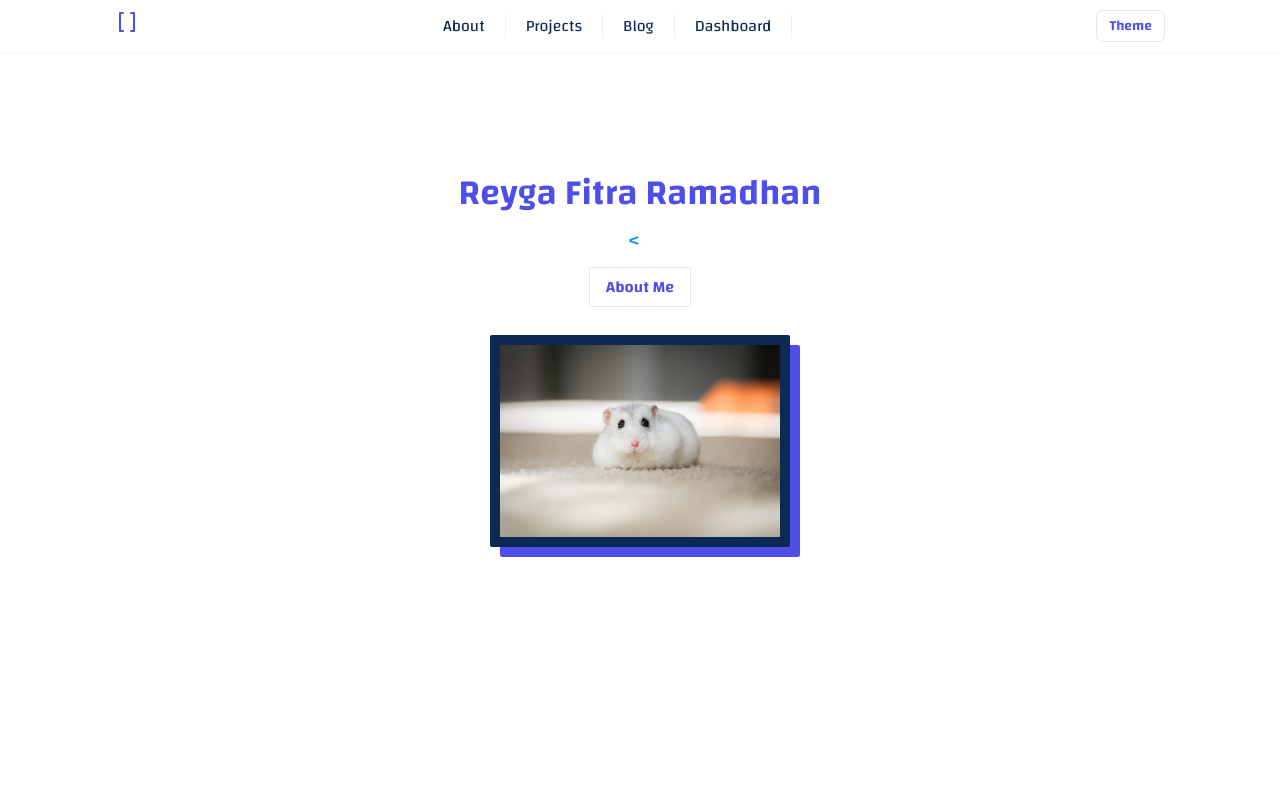
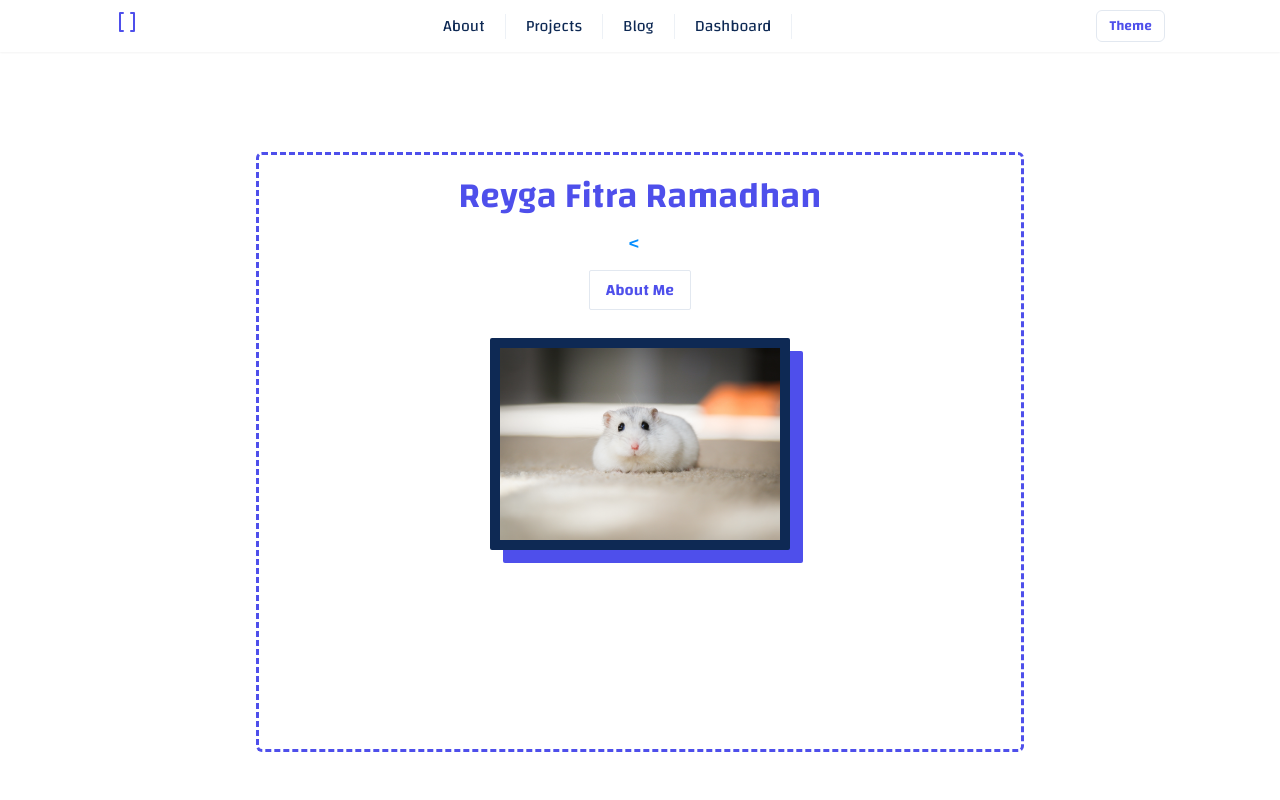
Before and after one commit to ReygaFitra/prf-web-reyga-v2, a Next.js app: page / in a window 1280 px wide. Shown: the top 800 px of the page. Built offline with nearby package versions, Linux system fonts and the light colour scheme.

Commit message:
components: add frame component

```diff
--- a/src/components/ContactForm/ContactForm.tsx
+++ b/src/components/ContactForm/ContactForm.tsx
@@ -1,10 +1,12 @@
 import { Box, Button, Container, FormControl, FormLabel, Input, Text, Textarea } from '@chakra-ui/react';
 import { HorizontalDivider } from '../Divider/CustomDivider';
+import Frame from '../Frame/Frame';
 
 const ContactForm = () => {
   return (
     <Container minW="xl" my="20px">
-      <FormControl w="100%" bgColor="#0E2954" color="#ECF8F9" p="20px" style={{ boxShadow: '15px 15px #4E4FEB', overflow: 'hidden' }}>
+      <FormControl w="100%" color="#ECF8F9">
+        <Frame w="100%" h="100%" bgColor="#0E2954" rounded="none" p="20px" boxShadow="15px 15px #4E4FEB" overflow="hidden">
           <Text fontStyle={'italic'} color="#ECF8F9" my="10px">
             Or you can send me a message via email :
           </Text>
@@ -24,6 +26,7 @@ const ContactForm = () => {
           <Button rounded="sm" variant="solid" color="#4E4FEB">
             Submit
           </Button>
+        </Frame>
       </FormControl>
     </Container>
   );
--- /dev/null
+++ b/src/components/Frame/Frame.tsx
@@ -0,0 +1,32 @@
+import { Box } from '@chakra-ui/react';
+
+type Frame = {
+  minW?: string;
+  minH?: string;
+  maxW?: string;
+  maxH?: string;
+  w?: string;
+  h?: string;
+  rounded: string;
+  m?: string;
+  my?: string;
+  mx?: string;
+  bgColor: string;
+  p?: string;
+  py?: string;
+  px?: string;
+  boxShadow: string;
+  overflow?: string;
+  children: React.ReactNode;
+};
+
+const Frame = (props: Frame) => {
+  const { minW, minH, maxW, maxH, w, h, rounded, m, my, mx, bgColor, p, py, px, boxShadow, overflow, children } = props;
+  return (
+    <Box maxW={maxW} maxH={maxH} minW={minW} minH={minH} w={w} h={h} rounded={rounded} m={m} my={my} mx={mx} bgColor={bgColor} p={p} py={py} px={px} boxShadow={boxShadow} overflow={overflow}>
+      {children}
+    </Box>
+  );
+};
+
+export default Frame;
--- a/src/components/Hero/Hero.tsx
+++ b/src/components/Hero/Hero.tsx
@@ -1,8 +1,9 @@
-import { Text, Heading, Flex, VStack, Box } from '@chakra-ui/react';
-import Image from 'next/image';
+import { Text, Heading, Flex, VStack } from '@chakra-ui/react';
 import { TypeAnimation } from 'react-type-animation';
 import ButtonLink from '../ButtonLink/ButtonLink';
+import Frame from '../Frame/Frame';
 import hamster from '@/assets/img/hero/hamster.jpg';
+import Image from 'next/image';
 
 type Hero = {
   name: string;
@@ -25,9 +26,9 @@ const Hero = (props: Hero) => {
           <TypeAnimation sequence={roleSequence} style={{ fontSize: '1.5em' }} repeat={Infinity} />
         </Text>
         <ButtonLink href="/about" color="#4E4FEB" variant="outline" size="md" title="About Me" radius="sm" />
-        <Box maxW="300px" maxH="300px" rounded="sm" my="20px" bgColor={'#0E2954'} p="10px" style={{ boxShadow: '10px 10px #4E4FEB', overflow: 'hidden' }}>
+        <Frame maxW="300px" maxH="300px" rounded="sm" my="20px" bgColor="#0E2954" p="10px" boxShadow={'13px 13px #4E4FEB'} overflow="hidden">
           <Image src={hamster} alt="Hamster" style={{ objectFit: 'cover', alignItems: 'center', height: '100%', width: '100%' }} />
-        </Box>
+        </Frame>
       </VStack>
     </Flex>
   );
--- a/src/fragments/HeroFragment.tsx
+++ b/src/fragments/HeroFragment.tsx
@@ -5,7 +5,7 @@ import { Box, Flex } from '@chakra-ui/react';
 const HeroFragment = () => {
   return (
     <Flex justifyContent="center" alignItems="center" height="100vh" width="100%">
-      <Box minW="60vw" minH="75vh" borderRadius="sm" p="20px">
+      <Box minW="60vw" minH="75vh" borderRadius="md" p="20px" border={'3px dashed #4E4FEB'}>
         <Hero name="Reyga Fitra Ramadhan" nameColor="#4E4FEB" nameFont="Changa" roleColor="#068FFF" roleSequence={['< Software Engineer />', 3000, '< Fullstack Developer />', 3000]} />
       </Box>
     </Flex>
--- a/src/fragments/SocialFragment.tsx
+++ b/src/fragments/SocialFragment.tsx
@@ -5,6 +5,7 @@ import FooterLink from '@/components/Footer/FooterLink';
 import { Github, Linkedin, Instagram, Facebook } from 'lucide-react';
 import TitleSection from '@/components/Title/TitleSection';
 import ContactForm from '@/components/ContactForm/ContactForm';
+import Frame from '@/components/Frame/Frame';
 
 const SocialFragment = () => {
   return (
@@ -15,7 +16,7 @@ const SocialFragment = () => {
           <Text fontStyle={'italic'} color="#0E2954" my="10px">
             You can contact me via Socials Bellow :
           </Text>
-          <Box bgColor="#0E2954" w="100%" p="2px" style={{ boxShadow: '9px 9px #4E4FEB', overflow: 'hidden' }}>
+          <Frame bgColor="#0E2954" maxW="100%" maxH="100%" rounded="none" boxShadow="9px 9px #4E4FEB" overflow="hidden">
             <Flex gap={5} my="10px" justifyContent="space-evenly" wrap="wrap">
               <FooterLink href="https://github.com/ReygaFitra">
                 <Github color="#ECF8F9" />
@@ -30,7 +31,7 @@ const SocialFragment = () => {
                 <Facebook color="#ECF8F9" />
               </FooterLink>
             </Flex>
-          </Box>
+          </Frame>
         </Box>
         <Box>
           <ContactForm />
```
Also changed, not shown: src/components/Swiper/Swiper.tsx (+4 -3 lines). Lines whose indentation alone changed are shown as unchanged.
